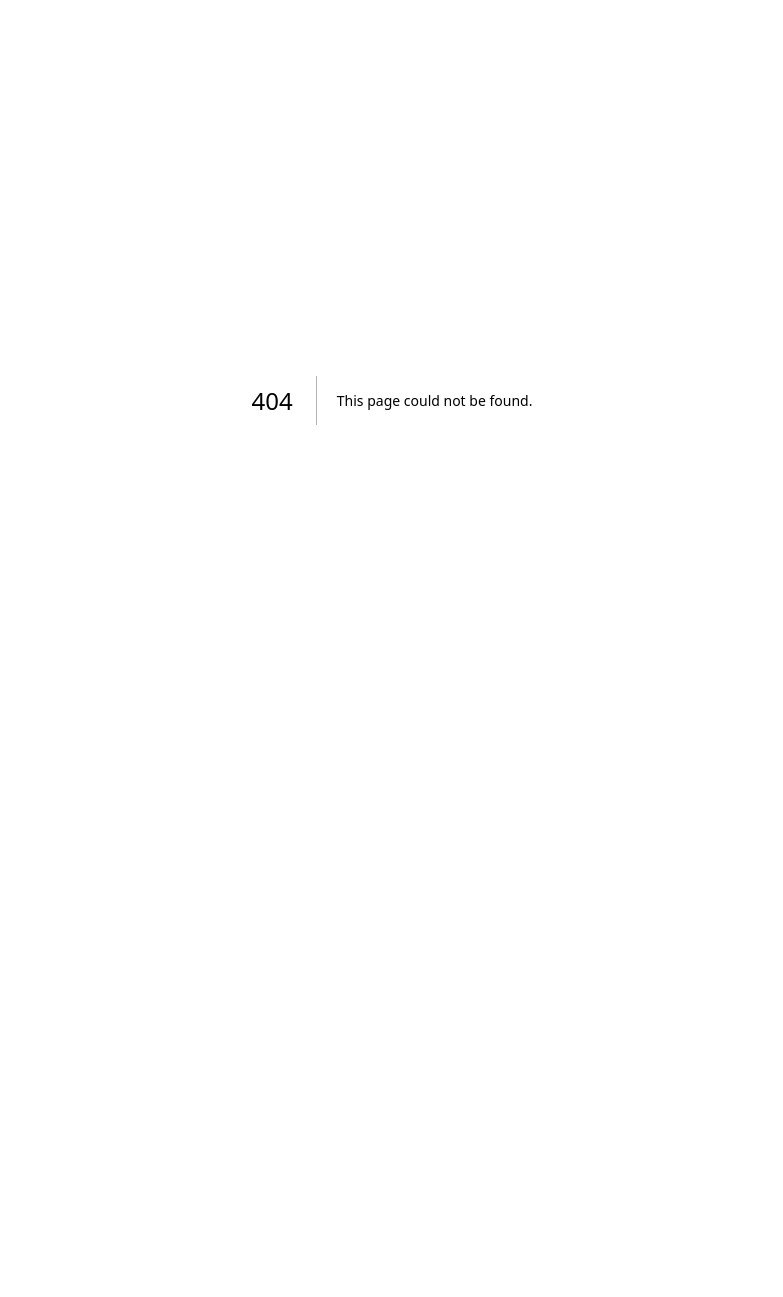
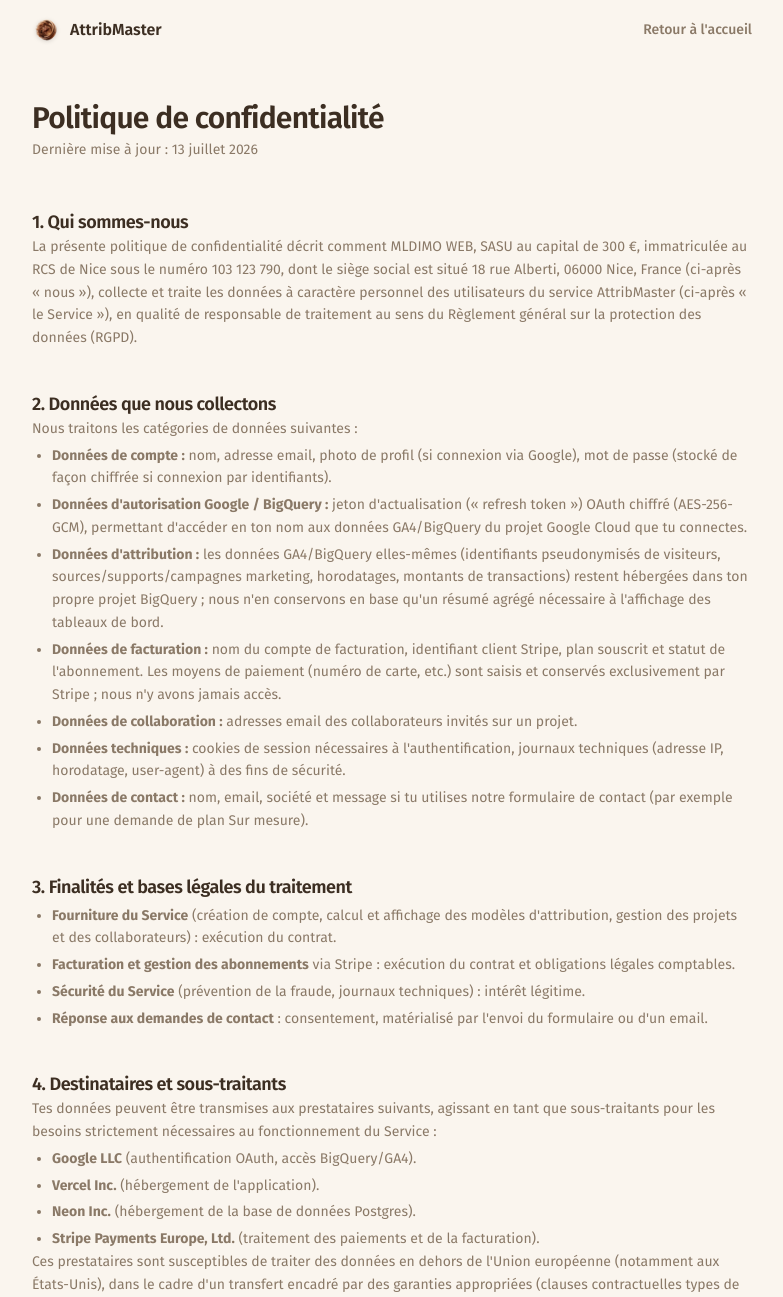
Before and after one commit to MLDimo/AttribMaster, a Next.js app: page /politique-de-confidentialite in a window 1280 px wide. Before the commit this address had no page. Shown: the top 1297 px of the page, without its empty margins (248-1031 px from the left). Before the commit the page ends 800 px from the top, so only its background shows below. Built offline with nearby package versions, Linux system fonts and the light colour scheme.

Commit message:
Add privacy policy page (politique de confidentialité)
Covers data collected (account, OAuth/BigQuery tokens, billing, collaborators),
sub-processors (Google, Vercel, Neon, Stripe), retention, cookies, and RGPD
rights. Linked from legal page nav, mentions légales, and homepage footer.

```diff
--- a/src/app/mentions-legales/page.tsx
+++ b/src/app/mentions-legales/page.tsx
@@ -47,9 +47,9 @@
       <section>
         <h2>Données personnelles</h2>
         <p>
-          Le traitement des données personnelles est décrit dans nos{" "}
-          <a href="/cgu" className="font-medium text-primary hover:underline">
-            Conditions Générales d&apos;Utilisation
+          Le traitement des données personnelles est décrit en détail dans notre{" "}
+          <a href="/politique-de-confidentialite" className="font-medium text-primary hover:underline">
+            Politique de confidentialité
           </a>
           . Pour exercer tes droits (accès, rectification, suppression), contacte-nous à{" "}
           <a href="mailto:contact@attribmaster.com" className="font-medium text-primary hover:underline">
--- /dev/null
+++ b/src/app/politique-de-confidentialite/page.tsx
@@ -0,0 +1,185 @@
+import { LegalPageLayout } from "@/components/legal/legal-page-layout";
+
+export const metadata = { title: "Politique de confidentialité — AttribMaster" };
+
+export default function PrivacyPolicyPage() {
+  return (
+    <LegalPageLayout title="Politique de confidentialité" updatedAt="13 juillet 2026">
+      <section>
+        <h2>1. Qui sommes-nous</h2>
+        <p>
+          La présente politique de confidentialité décrit comment MLDIMO WEB, SASU au capital de 300 €,
+          immatriculée au RCS de Nice sous le numéro 103 123 790, dont le siège social est situé 18 rue
+          Alberti, 06000 Nice, France (ci-après « nous »), collecte et traite les données à caractère
+          personnel des utilisateurs du service AttribMaster (ci-après « le Service »), en qualité de
+          responsable de traitement au sens du Règlement général sur la protection des données (RGPD).
+        </p>
+      </section>
+
+      <section>
+        <h2>2. Données que nous collectons</h2>
+        <p>Nous traitons les catégories de données suivantes :</p>
+        <ul>
+          <li>
+            <strong>Données de compte :</strong> nom, adresse email, photo de profil (si connexion via
+            Google), mot de passe (stocké de façon chiffrée si connexion par identifiants).
+          </li>
+          <li>
+            <strong>Données d&apos;autorisation Google / BigQuery :</strong> jeton d&apos;actualisation
+            (« refresh token ») OAuth chiffré (AES-256-GCM), permettant d&apos;accéder en ton nom aux
+            données GA4/BigQuery du projet Google Cloud que tu connectes.
+          </li>
+          <li>
+            <strong>Données d&apos;attribution :</strong> les données GA4/BigQuery elles-mêmes (identifiants
+            pseudonymisés de visiteurs, sources/supports/campagnes marketing, horodatages, montants de
+            transactions) restent hébergées dans ton propre projet BigQuery ; nous n&apos;en conservons en
+            base qu&apos;un résumé agrégé nécessaire à l&apos;affichage des tableaux de bord.
+          </li>
+          <li>
+            <strong>Données de facturation :</strong> nom du compte de facturation, identifiant client
+            Stripe, plan souscrit et statut de l&apos;abonnement. Les moyens de paiement (numéro de carte,
+            etc.) sont saisis et conservés exclusivement par Stripe ; nous n&apos;y avons jamais accès.
+          </li>
+          <li>
+            <strong>Données de collaboration :</strong> adresses email des collaborateurs invités sur un
+            projet.
+          </li>
+          <li>
+            <strong>Données techniques :</strong> cookies de session nécessaires à l&apos;authentification,
+            journaux techniques (adresse IP, horodatage, user-agent) à des fins de sécurité.
+          </li>
+          <li>
+            <strong>Données de contact :</strong> nom, email, société et message si tu utilises notre
+            formulaire de contact (par exemple pour une demande de plan Sur mesure).
+          </li>
+        </ul>
+      </section>
+
+      <section>
+        <h2>3. Finalités et bases légales du traitement</h2>
+        <ul>
+          <li>
+            <strong>Fourniture du Service</strong> (création de compte, calcul et affichage des modèles
+            d&apos;attribution, gestion des projets et des collaborateurs) : exécution du contrat.
+          </li>
+          <li>
+            <strong>Facturation et gestion des abonnements</strong> via Stripe : exécution du contrat et
+            obligations légales comptables.
+          </li>
+          <li>
+            <strong>Sécurité du Service</strong> (prévention de la fraude, journaux techniques) : intérêt
+            légitime.
+          </li>
+          <li>
+            <strong>Réponse aux demandes de contact</strong> : consentement, matérialisé par l&apos;envoi du
+            formulaire ou d&apos;un email.
+          </li>
+        </ul>
+      </section>
+
+      <section>
+        <h2>4. Destinataires et sous-traitants</h2>
+        <p>
+          Tes données peuvent être transmises aux prestataires suivants, agissant en tant que
+          sous-traitants pour les besoins strictement nécessaires au fonctionnement du Service :
+        </p>
+        <ul>
+          <li>
+            <strong>Google LLC</strong> (authentification OAuth, accès BigQuery/GA4).
+          </li>
+          <li>
+            <strong>Vercel Inc.</strong> (hébergement de l&apos;application).
+          </li>
+          <li>
+            <strong>Neon Inc.</strong> (hébergement de la base de données Postgres).
+          </li>
+          <li>
+            <strong>Stripe Payments Europe, Ltd.</strong> (traitement des paiements et de la facturation).
+          </li>
+        </ul>
+        <p>
+          Ces prestataires sont susceptibles de traiter des données en dehors de l&apos;Union européenne
+          (notamment aux États-Unis), dans le cadre d&apos;un transfert encadré par des garanties appropriées
+          (clauses contractuelles types de la Commission européenne ou mécanisme équivalent reconnu par le
+          RGPD). Nous ne vendons ni ne louons tes données à des tiers.
+        </p>
+      </section>
+
+      <section>
+        <h2>5. Durée de conservation</h2>
+        <ul>
+          <li>
+            Données de compte et de projet : conservées tant que le compte est actif, puis supprimées dans
+            un délai raisonnable après la clôture du compte ou du projet, sauf obligation légale contraire.
+          </li>
+          <li>
+            Jeton d&apos;autorisation BigQuery : supprimé immédiatement à la déconnexion du projet ou à la
+            révocation de l&apos;accès par l&apos;utilisateur.
+          </li>
+          <li>
+            Données de facturation : conservées conformément aux obligations comptables et fiscales
+            légales (en principe 10 ans).
+          </li>
+          <li>Journaux techniques de sécurité : conservés 12 mois maximum.</li>
+        </ul>
+      </section>
+
+      <section>
+        <h2>6. Cookies</h2>
+        <p>
+          Le Service utilise uniquement des cookies strictement nécessaires à l&apos;authentification et au
+          fonctionnement de la session utilisateur. Ces cookies ne nécessitent pas de consentement préalable
+          au titre de la réglementation applicable, car ils sont indispensables à la fourniture du Service
+          demandé par l&apos;utilisateur. Nous n&apos;utilisons pas de cookies publicitaires ou de traceurs
+          tiers à des fins de mesure d&apos;audience marketing.
+        </p>
+      </section>
+
+      <section>
+        <h2>7. Tes droits</h2>
+        <p>
+          Conformément au RGPD, tu disposes des droits suivants sur tes données : accès, rectification,
+          effacement, limitation du traitement, portabilité, opposition, ainsi que le droit de définir des
+          directives relatives à leur sort après ton décès. Tu peux exercer ces droits à tout moment en nous
+          écrivant à{" "}
+          <a href="mailto:contact@attribmaster.com" className="font-medium text-primary hover:underline">
+            contact@attribmaster.com
+          </a>
+          . Tu disposes également du droit d&apos;introduire une réclamation auprès de la Commission
+          Nationale de l&apos;Informatique et des Libertés (CNIL, www.cnil.fr) si tu estimes que tes droits
+          ne sont pas respectés.
+        </p>
+      </section>
+
+      <section>
+        <h2>8. Sécurité</h2>
+        <p>
+          Nous mettons en œuvre des mesures techniques et organisationnelles raisonnables pour protéger tes
+          données (chiffrement des jetons d&apos;accès sensibles, connexions HTTPS, hébergement chez des
+          prestataires reconnus). Aucune méthode de transmission ou de stockage n&apos;étant sûre à 100 %,
+          nous ne pouvons garantir une sécurité absolue.
+        </p>
+      </section>
+
+      <section>
+        <h2>9. Modification de la politique de confidentialité</h2>
+        <p>
+          Nous pouvons modifier la présente politique à tout moment, notamment pour refléter une évolution
+          du Service ou de la réglementation applicable. La version en vigueur est celle publiée sur cette
+          page, avec sa date de mise à jour.
+        </p>
+      </section>
+
+      <section>
+        <h2>10. Contact</h2>
+        <p>
+          Pour toute question relative à cette politique ou au traitement de tes données, écris-nous à{" "}
+          <a href="mailto:contact@attribmaster.com" className="font-medium text-primary hover:underline">
+            contact@attribmaster.com
+          </a>
+          .
+        </p>
+      </section>
+    </LegalPageLayout>
+  );
+}
--- a/src/components/home/home-page.tsx
+++ b/src/components/home/home-page.tsx
@@ -450,6 +450,9 @@
           <Link href="/cgv" className="transition-colors hover:text-foreground">
             CGV
           </Link>
+          <Link href="/politique-de-confidentialite" className="transition-colors hover:text-foreground">
+            Confidentialité
+          </Link>
         </div>
       </footer>
     </div>
--- a/src/components/legal/legal-page-layout.tsx
+++ b/src/components/legal/legal-page-layout.tsx
@@ -5,6 +5,7 @@
   { href: "/mentions-legales", label: "Mentions légales" },
   { href: "/cgu", label: "CGU" },
   { href: "/cgv", label: "CGV" },
+  { href: "/politique-de-confidentialite", label: "Confidentialité" },
 ];
 
 export function LegalPageLayout({
--- a/src/proxy.ts
+++ b/src/proxy.ts
@@ -3,7 +3,7 @@
 import { auth } from "@/auth";
 
 // Comparaison exacte (pas de préfixe) : "/" ne doit pas rendre tout le site public.
-const PUBLIC_PATHS = ["/", "/login", "/mentions-legales", "/cgu", "/cgv"];
+const PUBLIC_PATHS = ["/", "/login", "/mentions-legales", "/cgu", "/cgv", "/politique-de-confidentialite"];
 
 export default auth((request) => {
   const isPublicPath = PUBLIC_PATHS.includes(request.nextUrl.pathname);
```
